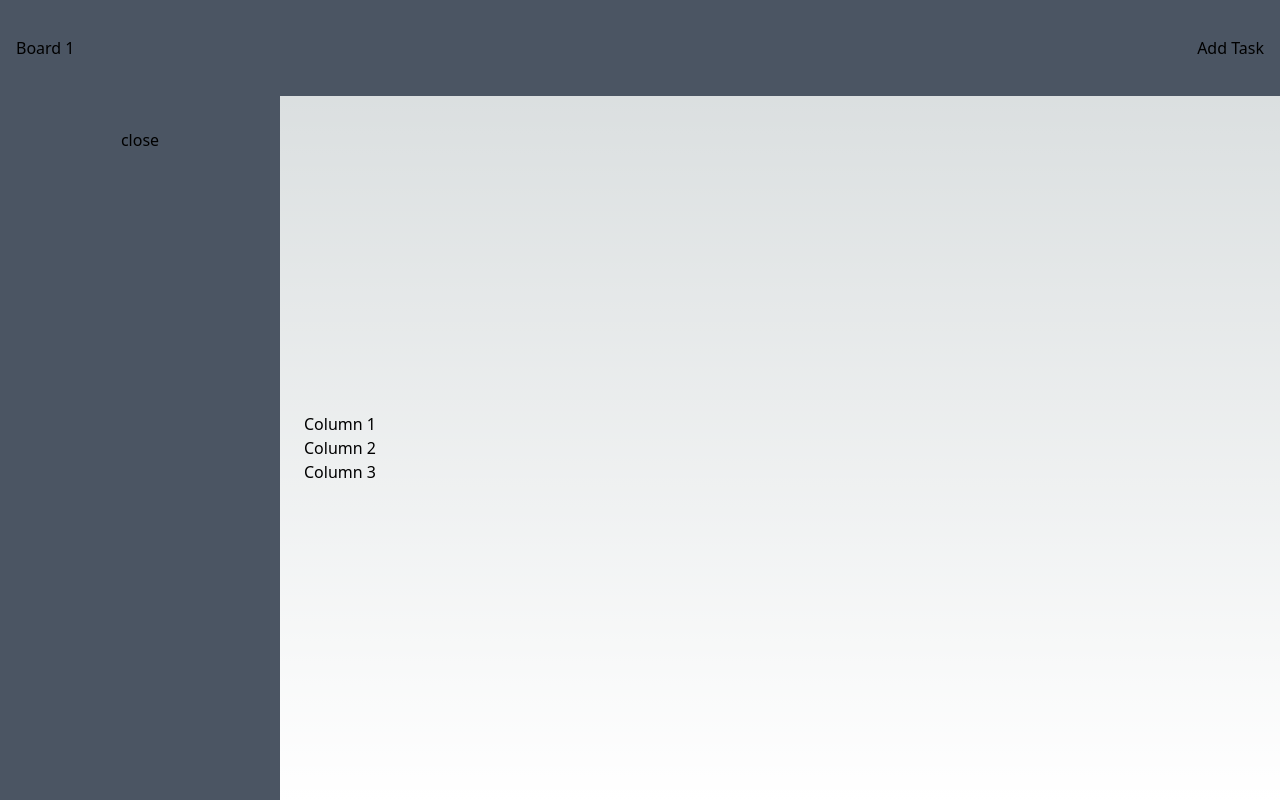
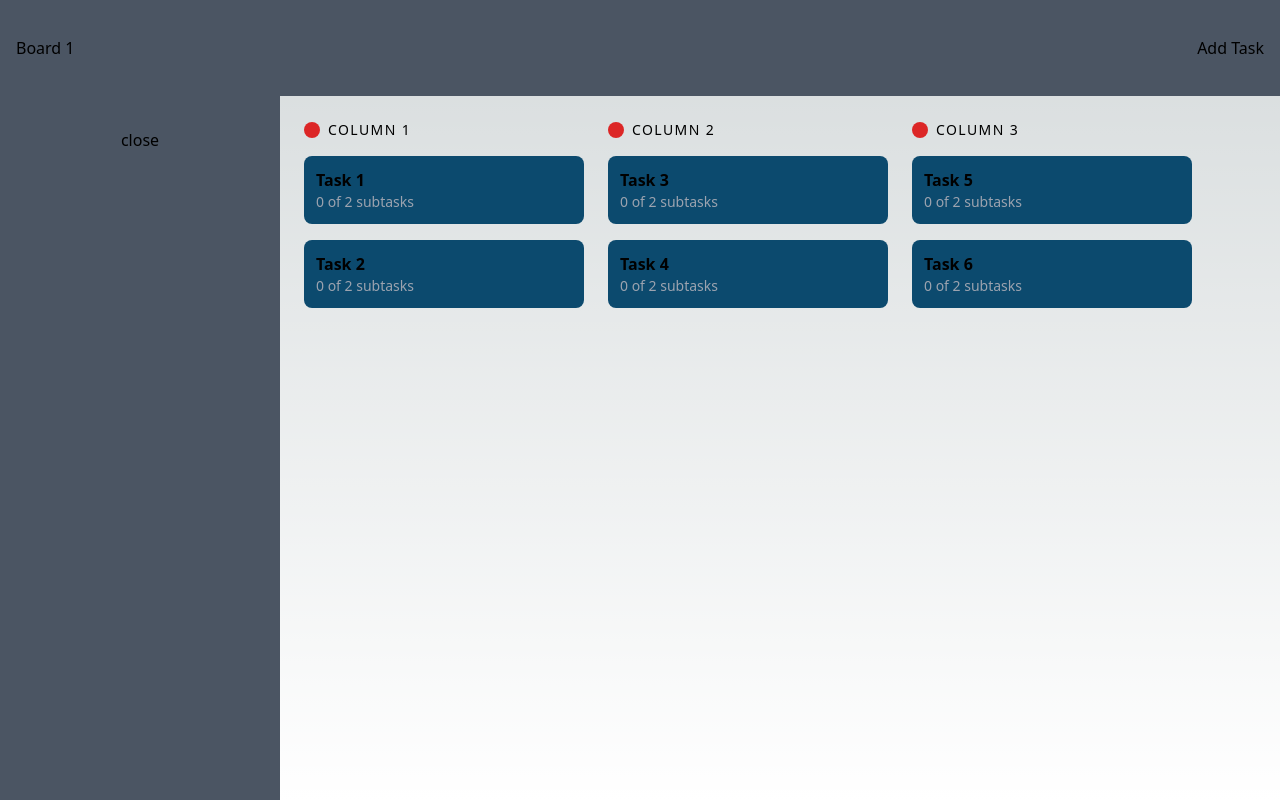
Before and after one commit to ybaha/kanban-task-manager, a Next.js app: page / in a window 1280 px wide. Built offline with nearby package versions, Linux system fonts and the light colour scheme.

Commit message:
column and task view. fix layout bug

```diff
--- a/components/board/board.tsx
+++ b/components/board/board.tsx
@@ -55,6 +55,7 @@ const Board = () => {
 
   return (
     <DragDropContext onDragEnd={onDragEnd}>
+      <div className="flex gap-6">
         {boards[selectedBoardIndex]?.columns.map((column, index) => (
           <BoardColumn
             index={index}
@@ -69,6 +70,7 @@ const Board = () => {
         ) : (
           <></>
         )}
+      </div>
     </DragDropContext>
   );
 };
--- a/components/board/column.tsx
+++ b/components/board/column.tsx
@@ -1,15 +1,44 @@
-import { Task } from "@customTypes/data";
+import Task from "@components/task";
+import { Task as TaskType } from "@customTypes/data";
 import React from "react";
+import { Droppable } from "react-beautiful-dnd";
 
 type BoardColumnProps = {
   index?: number;
-  tasks?: Task[];
+  tasks?: TaskType[];
   title?: string;
   id?: number;
 };
 
-const BoardColumn = ({ index, tasks, title, id }: BoardColumnProps) => {
-  return <div>{title}</div>;
+const BoardColumn = ({ tasks, title }: BoardColumnProps) => {
+  return (
+    <div className="h-full min-h-[200px] min-w-[280px] w-[280px] overflow-x-visible">
+      {title && (
+        <div className="flex items-center mb-4">
+          <div className="w-4 h-4 rounded-full bg-red-600"></div>
+          <span className="text-sm tracking-widest uppercase ml-2">
+            {title}
+          </span>
+        </div>
+      )}
+      <Droppable droppableId={title!}>
+        {(provided) => (
+          <ul
+            className="flex flex-col gap-4"
+            {...provided.droppableProps}
+            ref={provided.innerRef}
+          >
+            {tasks?.map((task, index) => (
+              <li key={task.id}>
+                <Task {...task} index={index}></Task>
+              </li>
+            ))}
+            {provided.placeholder}
+          </ul>
+        )}
+      </Droppable>
+    </div>
+  );
 };
 
 export default BoardColumn;
--- a/components/sidebar.tsx
+++ b/components/sidebar.tsx
@@ -9,13 +9,13 @@ const Sidebar = ({ showSidebar, setShowSidebar }: SidebarProps) => {
   return (
     <div className="flex ">
       <div
-        className={`desktop z-10 bg-gray-600 dark:bg-dark-gray h-[calc(100vh-64px)] sm:h-[calc(100vh-80px)] lg:h-[calc(100vh-96px)] w-[280px] py-8 flex flex-col justify-between transition duration-300 ${
+        className={`bg-gray-600 z-20 dark:bg-dark-gray h-[calc(100vh-64px)] sm:h-[calc(100vh-80px)] lg:h-[calc(100vh-96px)] w-[280px] py-8 flex flex-col justify-between transition duration-300 ${
           showSidebar ? "" : "-translate-x-full"
         }`}
       >
         <button onClick={() => setShowSidebar(!showSidebar)}>close</button>
       </div>
-      <div className="desktop w-8 h-full fixed bg-red-200 flex justify-center items-center">
+      <div className="desktop desktop z-10 w-8 h-full fixed  flex justify-center items-center">
         <div onClick={() => setShowSidebar(!showSidebar)}> expand</div>
       </div>
     </div>
--- /dev/null
+++ b/components/task.tsx
@@ -0,0 +1,32 @@
+import { Task as TaskType } from "@customTypes/data";
+import { Draggable } from "react-beautiful-dnd";
+import React from "react";
+
+type TaskProps = { index: number } & TaskType;
+
+const Task = ({ title, index, subtasks, id }: TaskProps) => {
+  const subtasksLength = subtasks?.length;
+  const subtasksCompleted = subtasks?.filter(
+    (subtask) => subtask.iscompleted
+  )?.length;
+
+  return (
+    <Draggable draggableId={id.toString()} index={index}>
+      {(provided) => (
+        <div
+          className="rounded-lg bg-sky-900 p-3 cursor-pointer"
+          {...provided.draggableProps}
+          {...provided.dragHandleProps}
+          ref={provided.innerRef}
+        >
+          <h5 className="font-semibold">{title}</h5>
+          <p className="text-sm text-gray-400">
+            {subtasksCompleted + " of " + subtasksLength + " subtasks"}
+          </p>
+        </div>
+      )}
+    </Draggable>
+  );
+};
+
+export default Task;
--- a/next.config.js
+++ b/next.config.js
@@ -1,6 +1,6 @@
 /** @type {import('next').NextConfig} */
 const nextConfig = {
-  reactStrictMode: true,
-}
+  reactStrictMode: false,
+};
 
-module.exports = nextConfig
+module.exports = nextConfig;
--- a/pages/index.tsx
+++ b/pages/index.tsx
@@ -1,28 +1,44 @@
 import Sidebar from "@components/sidebar";
 import Header from "@components/header";
 import Board from "@components/board/board";
-import React, { useState } from "react";
+import React, { useRef, useState } from "react";
 import { useEffect } from "react";
 import { DragDropContext, DropResult } from "react-beautiful-dnd";
 
 const Index = () => {
   const [showSidebar, setShowSidebar] = useState(true);
   const [_, render] = useState(0);
+  const container = useRef<HTMLDivElement>(null);
 
-  useEffect(() => {}, []);
+  useEffect(() => {
+    console.log("w: ", container?.current?.clientWidth);
+  }, []);
 
   return (
     <div className="w-full h-screen">
       <Header></Header>
-      <div className="flex items-center">
+      <div
+        className="flex items-center"
+        style={{
+          width: showSidebar
+            ? "100%"
+            : `calc(${container?.current?.clientWidth}px + 280px)`,
+        }}
+        ref={container}
+      >
         <Sidebar
           showSidebar={showSidebar}
           setShowSidebar={setShowSidebar}
         ></Sidebar>
         <main
-          className={`w-full transition duration-300 p-6 ${
-            !showSidebar ? "-translate-x-[280px]" : ""
+          className={`transition overflow-scroll duration-300 p-6 h-[calc(100vh-64px)] sm:h-[calc(100vh-80px)] lg:h-[calc(100vh-96px)] ${
+            !showSidebar ? "-translate-x-[280px]" : "w-full"
           }`}
+          style={{
+            width: showSidebar
+              ? "100%"
+              : `calc(${container?.current?.clientWidth}px + 280px)`,
+          }}
         >
           {<Board></Board>}
         </main>
```
Lines whose indentation alone changed are shown as unchanged.
